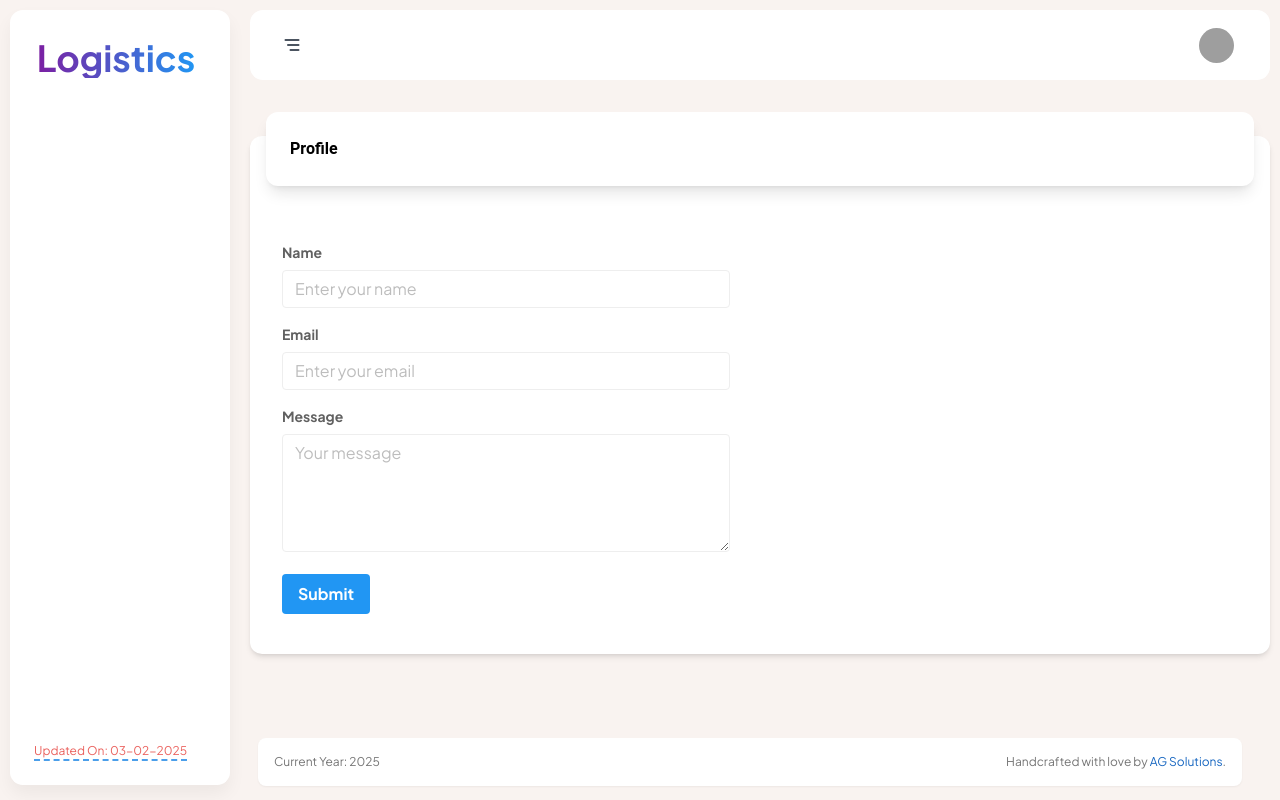
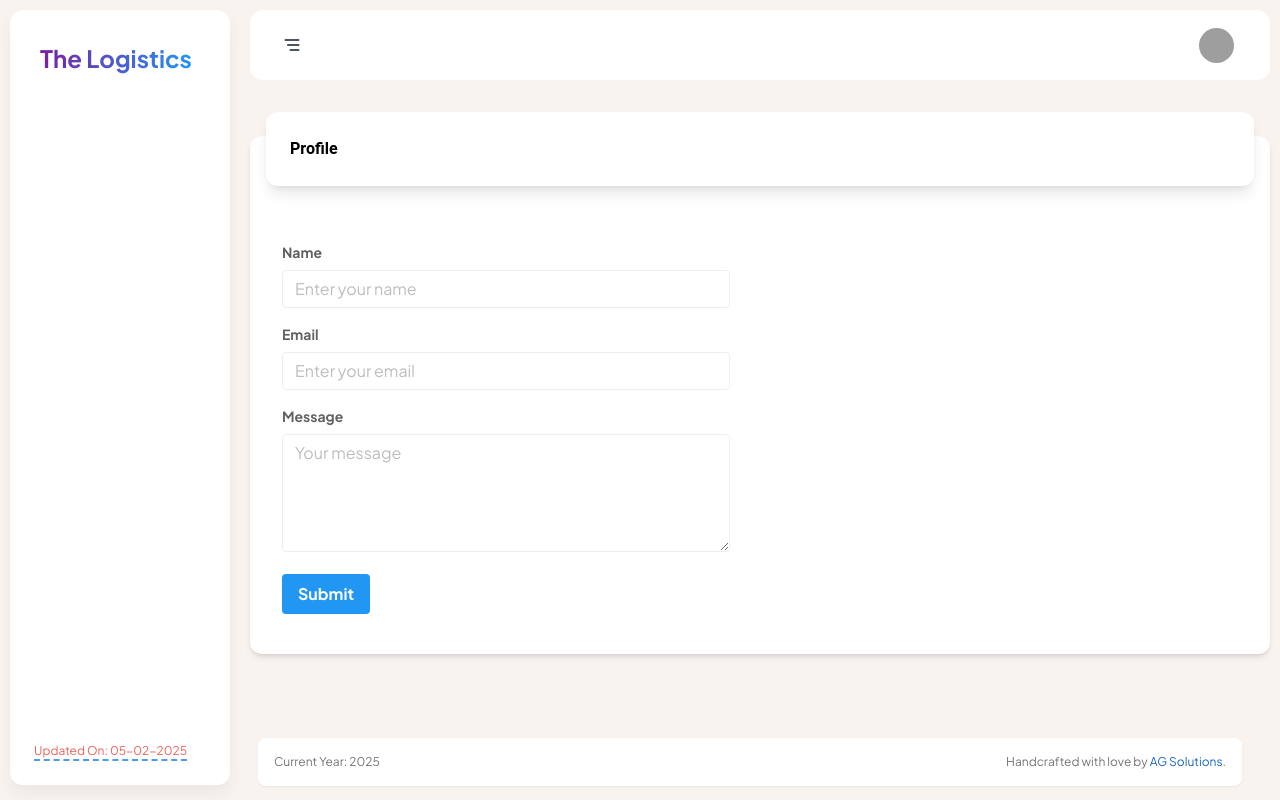
Before and after one commit to AG-Solutions-Bangalore/thelogistic-crm, a React (Vite) app: page /profile in a window 1280 px wide. Built offline with nearby package versions, Linux system fonts and the light colour scheme; grey boxes are pictures that could not be loaded.

Commit message:
changes in label and date

```diff
--- a/index.html
+++ b/index.html
@@ -4,7 +4,7 @@
     <meta charset="UTF-8" />
     <link rel="icon" type="image/svg+xml" />
     <meta name="viewport" content="width=device-width, initial-scale=1.0" />
-    <title>Logistics</title>
+    <title>The Logistics</title>
     <link
       href="https://fonts.googleapis.com/css2?family=Plus+Jakarta+Sans:wght@300;400;500;600;700&display=swap"
       rel="stylesheet"
--- a/src/components/common/ReportTitle.jsx
+++ b/src/components/common/ReportTitle.jsx
@@ -1,2 +1,2 @@
-export const ReportTitle = "Logistics";
+export const ReportTitle = "The Logistics";
 export const ReportDate = new Date().toLocaleDateString("en-GB");
--- a/src/layout/shared/logo/Logo.jsx
+++ b/src/layout/shared/logo/Logo.jsx
@@ -26,8 +26,8 @@ const Logo = ({ isCollapsed }) => {
       {!isCollapsed ? (
         <LinkStyled to="/home">
           {/* <img src={logo} alt="logo" className="h-16" priority /> */}
-          <h1 className="text-4xl font-bold bg-gradient-to-r from-purple-700 to-blue-500 text-transparent bg-clip-text text-center my-5">
-            Logistics
+          <h1 className="text-2xl font-bold bg-gradient-to-r from-purple-700 to-blue-500 text-transparent bg-clip-text text-center my-5">
+            The Logistics
           </h1>
         </LinkStyled>
       ) : (
--- a/src/layout/sidebar/Upgrade.jsx
+++ b/src/layout/sidebar/Upgrade.jsx
@@ -8,7 +8,7 @@ export const Upgrade = ({ isCollapsed }) => {
         <Box display={"flex"} alignItems="center" gap={2} sx={{ m: 3  }}>
           <>
             <h2 className="text-xs  text-red-600/80 border-b-2 border-dashed border-blue-600/80">
-              Updated On: 03-02-2025
+              Updated On: 05-02-2025
             </h2>
 
           </>
--- a/src/pages/auth/ForgetPassword.jsx
+++ b/src/pages/auth/ForgetPassword.jsx
@@ -64,8 +64,8 @@ const ForgetPassword = () => {
           <div className="w-full max-w-md p-8 bg-white rounded-xl shadow-lg  shadow-blue-600 ">
             <div className="flex justify-center mb-4">
               {/* <img src={logo} alt="Company Logo" className="w-35 h-35" /> */}
-              <h1 className="text-5xl font-bold bg-gradient-to-r from-purple-700 to-blue-500 text-transparent bg-clip-text text-center my-5">
-                Logistics
+              <h1 className="text-3xl font-bold bg-gradient-to-r from-purple-700 to-blue-500 text-transparent bg-clip-text text-center my-5">
+                The Logistics
               </h1>
             </div>
             <Typography
--- a/src/pages/auth/SignIn.jsx
+++ b/src/pages/auth/SignIn.jsx
@@ -97,8 +97,8 @@ const SignIn = () => {
           <div className="w-full max-w-md p-8 bg-white rounded-xl shadow-lg  shadow-blue-600 ">
             <div className="flex justify-center mb-4">
               {/* <img src={logo} alt="Company Logo" className="w-35 h-35" /> */}
-              <h1 className="text-5xl font-bold bg-gradient-to-r from-purple-700 to-blue-500 text-transparent bg-clip-text text-center my-5">
-                Logistics
+              <h1 className="text-3xl font-bold bg-gradient-to-r from-purple-700 to-blue-500 text-transparent bg-clip-text text-center my-5">
+                The Logistics
               </h1>
             </div>
 
```
Also changed, not shown: 1 other file (tests, documents, lock files or other folders).
